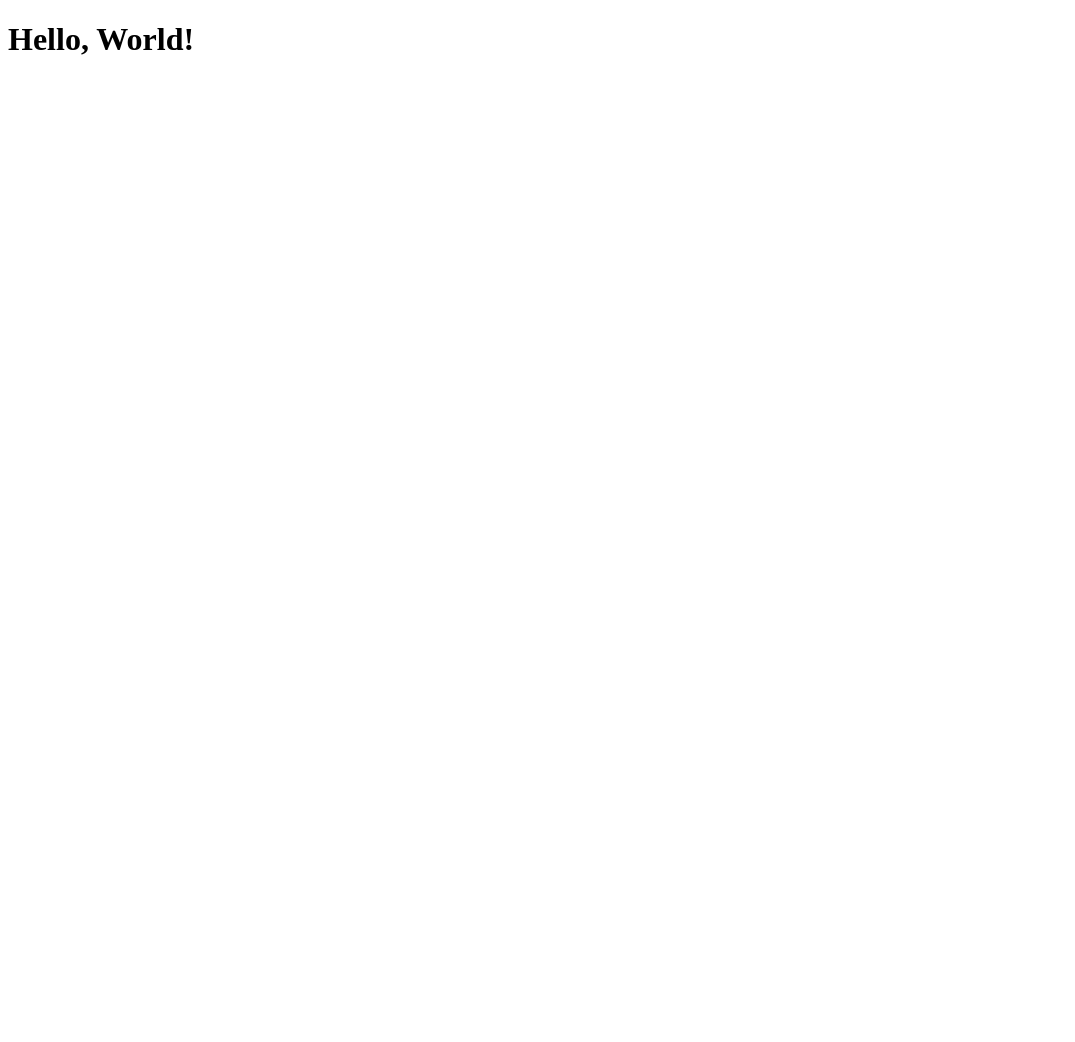
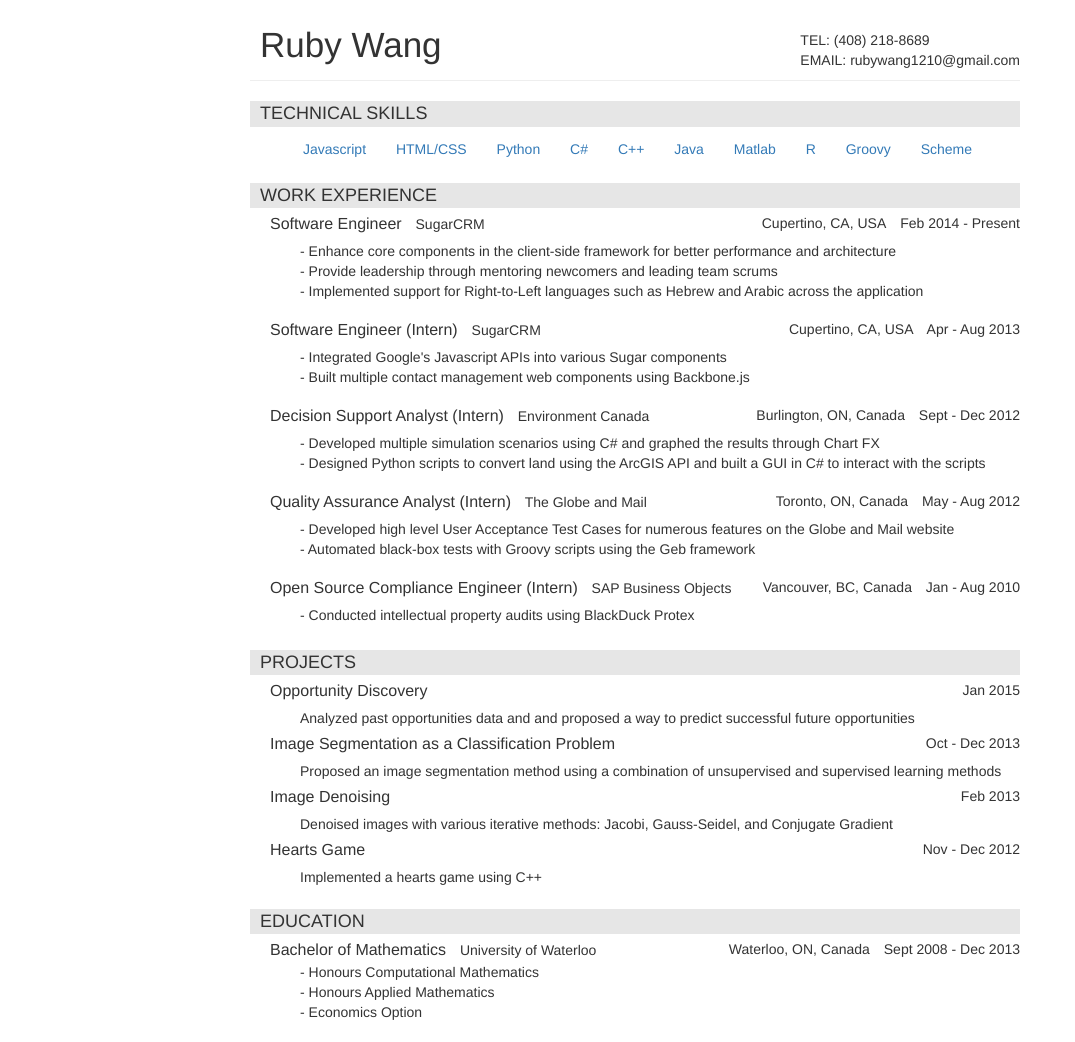
Before and after one commit to RubyW/mygithubpage, a plain HTML site: page index.html in a window 1280 px wide. Shown: the whole page, without its empty margins (0-1075 px from the left). Before the commit the page ends 800 px from the top, so only its background shows below. Drawn offline with nearby package versions, Linux system fonts and the light colour scheme.

Commit message:
first draft

```diff
--- a/index.html
+++ b/index.html
@@ -2,9 +2,133 @@
 <html>
 <head>
 	<meta charset="utf-8">
+	<link rel="stylesheet" href="https://maxcdn.bootstrapcdn.com/bootstrap/3.2.0/css/bootstrap.min.css">
+	<script src="//cdnjs.cloudflare.com/ajax/libs/underscore.js/1.7.0/underscore-min.js"></script>
+	<script src="//ajax.googleapis.com/ajax/libs/jquery/1.11.1/jquery.min.js"></script>
+
+	<link rel="stylesheet" href="./stylesheets/styles.css">
 	<title>Ruby Wang</title>
 </head>
 <body>
-	<h1> Hello, World! </h1>
+	<header>
+		<div id="name" class="pull-left">Ruby Wang</div>
+		<div id="info" class="pull-right">
+			<div>TEL: (408) 218-8689</div>
+			<div>EMAIL: rubywang1210@gmail.com</div>
+		</div>
+	</header>
+	<hr>
+	<main>
+		<div class="subheading">TECHNICAL SKILLS</div>
+		<ul>
+			<button class="btn btn-link">Javascript</button>
+			<button class="btn btn-link">HTML/CSS</button>
+			<button class="btn btn-link">Python</button>
+			<button class="btn btn-link">C#</button>
+			<button class="btn btn-link">C++</button>
+			<button class="btn btn-link">Java</button>
+			<button class="btn btn-link">Matlab</button>
+			<button class="btn btn-link">R</button>
+			<button class="btn btn-link">Groovy </button>
+			<button class="btn btn-link">Scheme </button>
+		</ul>
+
+		<div class="subheading">WORK EXPERIENCE</div>
+		<div id="Sugar_FT" class="position">
+			<span class="positionTitle">Software Engineer</span>
+			<span class="company">SugarCRM</span>
+			<span class="pull-right">
+				<span class="location">Cupertino, CA, USA</span>
+				<span class="timeline">Feb 2014 - Present</span>
+			</span>
+			<ul class="responsibilities list-unstyled">
+				<li>- Enhance core components in the client-side framework for better performance and architecture</li>
+				<li>- Provide leadership through mentoring newcomers and leading team scrums</li>
+				<li>- Implemented support for Right-to-Left languages such as Hebrew and Arabic across the application</li>
+			</ul>
+		</div>
+		<div id="Sugar_intern" class="position">
+			<span class="positionTitle">Software Engineer (Intern)</span>
+			<span class="company">SugarCRM</span>
+			<span class="pull-right">
+				<span class="location">Cupertino, CA, USA</span>
+				<span class="timeline">Apr - Aug 2013</span>
+			</span>
+			<ul class="responsibilities list-unstyled">
+				<li>- Integrated Google's Javascript APIs into various Sugar components</li>
+				<li>- Built multiple contact management web components using Backbone.js</li>
+			</ul>
+		</div>
+		<div id="EC_intern" class="position">
+			<span class="positionTitle">Decision Support Analyst (Intern)</span>
+			<span class="company">Environment Canada</span>
+			<span class="pull-right">
+				<span class="location">Burlington, ON, Canada</span>
+				<span class="timeline">Sept - Dec 2012</span>
+			</span>
+			<ul class="responsibilities list-unstyled">
+				<li>- Developed multiple simulation scenarios using C# and graphed the results through Chart FX</li>
+				<li>- Designed Python scripts to convert land using the ArcGIS API and built a GUI in C# to interact with the scripts</li>
+			</ul>
+		</div>
+		<div id="GM_intern" class="position">
+			<span class="positionTitle">Quality Assurance Analyst (Intern)</span>
+			<span class="company">The Globe and Mail</span>
+			<span class="pull-right">
+				<span class="location">Toronto, ON, Canada</span>
+				<span class="timeline">May - Aug 2012</span>
+			</span>
+			<ul class="responsibilities list-unstyled">
+				<li>- Developed high level User Acceptance Test Cases for numerous features on the Globe and Mail website</li>
+				<li>- Automated black-box tests with Groovy scripts using the Geb framework</li>
+			</ul>
+		</div>
+		<div id="SAP_intern" class="position">
+			<span class="positionTitle">Open Source Compliance Engineer (Intern)</span>
+			<span class="company">SAP Business Objects</span>
+			<span class="pull-right">
+				<span class="location">Vancouver, BC, Canada</span>
+				<span class="timeline">Jan - Aug 2010</span>
+			</span>
+			<ul class="responsibilities list-unstyled">
+				<li>- Conducted intellectual property audits using BlackDuck Protex</li>
+			</ul>
+		</div>
+		<div class="subheading">PROJECTS</div>
+		<div id="opportunityDiscovery" class="project">
+			<span class="projectName">Opportunity Discovery</span>
+			<span class="projectDate pull-right">Jan 2015</span>
+			<div class="projectDesc">Analyzed past opportunities data and and proposed a way to predict successful future opportunities</div>
+		</div>
+		<div id="imageSegmentation" class="project">
+			<span class="projectName">Image Segmentation as a Classification Problem</span>
+			<span class="projectDate pull-right">Oct - Dec 2013</span>
+			<div class="projectDesc">Proposed an image segmentation method using a combination of unsupervised and supervised learning methods</div>
+		</div>
+		<div id="denoisedImages" class="project">
+			<span class="projectName">Image Denoising</span>
+			<span class="projectDate pull-right">Feb 2013</span>
+			<div class="projectDesc">Denoised images with various iterative methods: Jacobi, Gauss-Seidel, and Conjugate Gradient</div>
+		</div>
+		<div id="heartsGame" class="project">
+			<span class="projectName">Hearts Game</span>
+			<span class="projectDate pull-right">Nov - Dec 2012</span>
+			<div class="projectDesc">Implemented a hearts game using C++</div>
+		</div>
+		<div class="subheading">EDUCATION</div>
+		<div id="waterloo" class="school">
+			<span class="degree">Bachelor of Mathematics</span>
+			<span class="schoolName">University of Waterloo</span>
+			<span class="pull-right">
+				<span class="schoolLocation"> Waterloo, ON, Canada</span>
+				<span class="schoolTimeline">Sept 2008 - Dec 2013</span>
+			</span>
+			<ul class="degrees list-unstyled">
+				<li>- Honours Computational Mathematics</li>
+				<li>- Honours Applied Mathematics</li>
+				<li>- Economics Option</li>
+			</ul>
+		</div>
+	</main>
 </body>
 </html>
--- /dev/null
+++ b/stylesheets/styles.css
@@ -0,0 +1,91 @@
+body {
+	width: 800px;
+	margin-left: auto;
+	margin-right: auto;
+	font-weight: 200;
+	margin-top: 20px;
+	margin-bottom: 20px;
+	padding-right: 20px;
+	padding-left: 10px;
+}
+
+header {
+	height: 40px;
+}
+
+#name {
+	font-size: 35px;
+	font-weight: 400;
+	padding-left: 10px;
+}
+
+#info {
+	padding-top: 10px;
+}
+
+
+.subheading {
+	font-weight: 400;
+	font-size: 18px;
+	margin-bottom: 5px;
+	padding-left: 10px;
+	margin-top: 17px;
+	background-color: #E6E6E6;
+}
+
+.position {
+	padding-left: 20px;
+}
+
+.positionTitle {
+	font-size: 16px;
+	font-weight: 400;
+	padding-right: 10px;
+}
+
+.location {
+	padding-right: 10px;
+}
+
+.responsibilities {
+	padding-left: 30px;
+	padding-top: 5px;
+	padding-bottom: 8px;
+}
+
+
+
+.project {
+	padding-left: 20px;
+}
+
+.projectName {
+	font-size: 16px;
+	font-weight: 400;
+	padding-right: 10px;
+}
+
+.projectDesc {
+	padding-left: 30px;
+	padding-top: 5px;
+	padding-bottom: 5px;
+}
+
+
+.school {
+	padding-left: 20px;
+}
+
+.degree {
+	font-size: 16px;
+	font-weight: 400;
+	padding-right: 10px;
+}
+
+.schoolLocation {
+	padding-right: 10px;
+}
+
+.degrees {
+	padding-left: 30px;
+}
```
